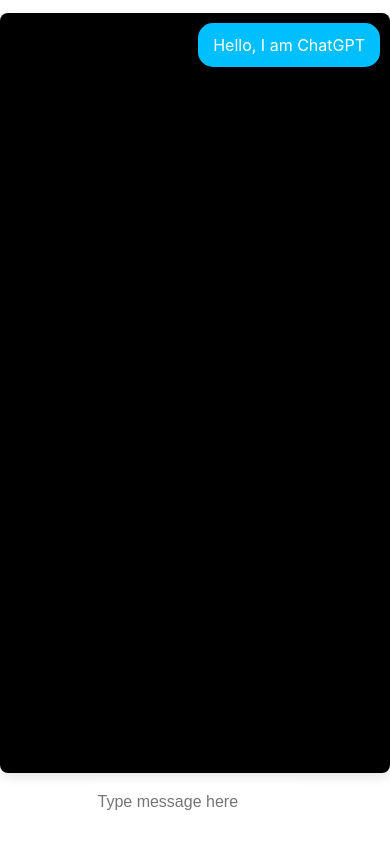
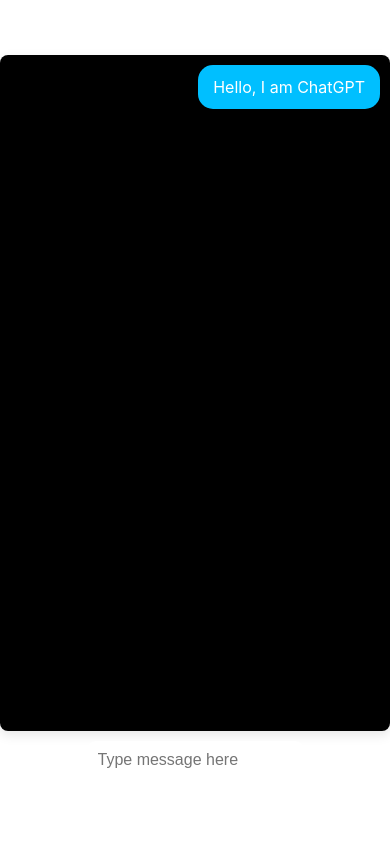
Before and after one commit to markprodehl/Chat-AI, a React (Vite) app: page / in a window 390 px wide. Built offline with nearby package versions, Linux system fonts and the light colour scheme; no server answers.

Commit message:
Added scrolling and did a code cleanup and format

```diff
--- a/src/App.jsx
+++ b/src/App.jsx
@@ -1,35 +1,38 @@
-import { useState } from 'react'
-// import './App.css'
-import './styles.css'
-// import '@chatscope/chat-ui-kit-styles/dist/default/styles.min.css';
-// import { MainContainer, ChatContainer, MessageList, Message, MessageInput, TypingIndicator } from '@chatscope/chat-ui-kit-react';
+import { useState, useRef, useEffect } from 'react';
+import './styles.css';
 
 function ChatAI() {
-  const VITE_MY_OPENAI_API_KEY = import.meta.env.VITE_MY_OPENAI_API_KEY
+  const VITE_MY_OPENAI_API_KEY = import.meta.env.VITE_MY_OPENAI_API_KEY;
 
   const [typing, setTyping] = useState(false);
   const [messages, setMessages] = useState([
     {
-      message: "Hello, I am ChatGPT",
-      sender: "ChatGpt"
-    }
-  ]) //[]
+      message: 'Hello, I am ChatGPT',
+      sender: 'ChatGpt',
+    },
+  ]); // []
+
+  const messageListRef = useRef(null);
 
   const handleSend = async (message) => {
     const newMessage = {
       message: message,
-      sender: "user",
-      direction: "outgoing"
-    }
+      sender: 'user',
+      direction: 'outgoing'
+    };
 
-    const newMessages = [...messages, newMessage ] // By adding all of the messages and the newMessage this will allow ChatGPT to keep context of teh conversation
+    const newMessages = [...messages, newMessage] // By adding all of the messages and the newMessage this will allow ChatGPT to keep context of teh conversation
     // Update the message state
     setMessages(newMessages);
     // Set a typing indicator (chatgpt is typing)
     setTyping(true);
     // Process the message to chatgpt (send it over the response) with all the messages from our chat
     await processMessageToChatGPT(newMessages);
-  }
+  };
+
+  useEffect(() => {
+    messageListRef.current.scrollTop = messageListRef.current.scrollHeight;
+  }, [messages]);
 
   async function processMessageToChatGPT(chatMessages) {
      // chatMessages looks like this { sender: "user" or "ChatGPT", message: "The message content here"}
@@ -37,64 +40,64 @@ function ChatAI() {
     // To format the API data we can build a new array by mapping through the all of the chatMessages and create a new object
     let apiMessages = chatMessages.map((messageObject) => {
       // Define role as an empty string
-      let role = "";
-      if(messageObject.sender === "ChatGPT") {
-        role = "assistant"
+      let role = '';
+      if (messageObject.sender === 'ChatGPT') {
+        role = 'assistant';
       } else {
-        role = "user"
+        role = 'user';
       }
-      return { role: role, content: messageObject.message}
+      return { role: role, content: messageObject.message };
     });
 
     // role: "user" -> message from the user
     // role "assistant" -> message from ChatGPT
     // role "system" -> A message defining how we want ChatGPT to talk. This is a really cool customization that most won't have access to
     const systemMessage = {
-      role: "system",
-      content: "Explain all concepts like I am 10 years old." // You can also add things like "Speak like a pirate", or "Explain like I am a software engineer with 10 years of experience"
+      role: 'system',
+      content: 'Explain all concepts like I am 10 years old.',
        // content: "Speak like philosopher."
-    }
+    };
 
     const apiRequestBody = {
-      "model" : "gpt-3.5-turbo",
+      model: 'gpt-3.5-turbo',
       "messages" : [
         systemMessage, // Putting this at the front of the messages is require within the messages array to get processed
         ...apiMessages // [message1, message2, message3]
       ]
-    }
+    };
 
-    await fetch("https://api.openai.com/v1/chat/completions", {
-      method: "post",
+    await fetch('https://api.openai.com/v1/chat/completions', {
+      method: 'post',
       headers: {
-        "Authorization": "Bearer " + VITE_MY_OPENAI_API_KEY,
-        "Content-Type": "application/json"
+        Authorization: 'Bearer ' + VITE_MY_OPENAI_API_KEY,
+        'Content-Type': 'application/json',
       },
-      body: JSON.stringify(apiRequestBody)
+      body: JSON.stringify(apiRequestBody),
        // Now we need to grab the data being returned from OpenAI
-    }).then((data) => {
+    })
+      .then((data) => {
         // Return the data as a JSON object
         return data.json();
-      // Another .then to allow us to grab the new JSOn data
-    }).then((data) => {
+      })
+      .then((data) => {
         // Log to show the structure of the response in the console
       console.log(data.choices[0].message.content)
        // Now we need to show this message to our user in the UI using the setMessages function
-      setMessages(
-        [
-          ...chatMessages, {
+        setMessages([
+          ...chatMessages,
+          {
             message: data.choices[0].message.content,
-          sender: "ChatGPT"
-          }
-        ]
-      );
+            sender: 'ChatGPT',
+          },
+        ]);
          // Once we get the response we need to setTyping to false again
         setTyping(false);
-    })
+      });
   }
 
   return (
     <div className="chat-ai">
-      <div className="chat-container">
+      <div className="chat-container" style={{ overflowY: 'scroll' }} ref={messageListRef}>
         <div className="message-list-container">
           <div className="message-list">
             {messages.map((message, i) => (
--- a/src/styles.css
+++ b/src/styles.css
@@ -102,7 +102,7 @@
         border-radius: 8px;
         width: 100vw;
         max-width: 700px;
-        height: 90%;
+        height: 80%;
         max-height: 800px;
       }
 
```
Lines whose indentation alone changed are shown as unchanged.
